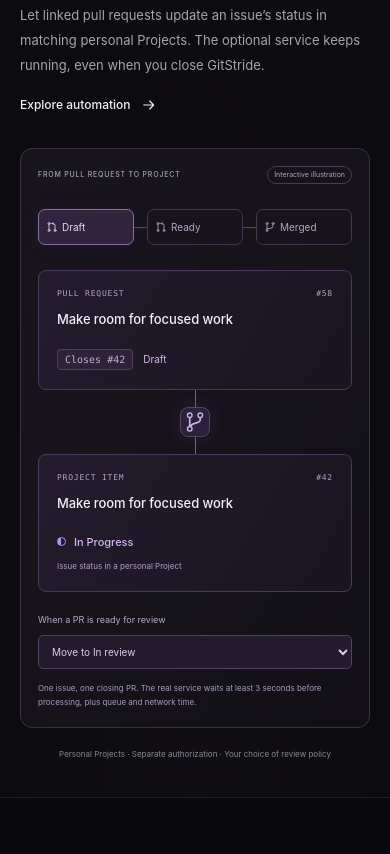
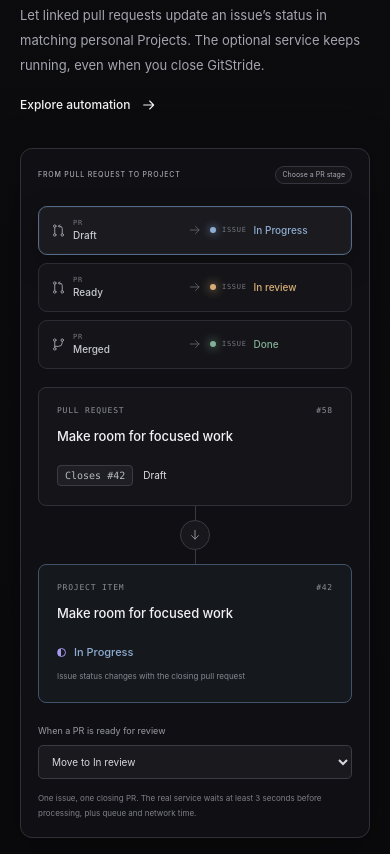
Before and after one commit to zwyyy456/app-support, an Astro site in the folder gitstride/: page / in a window 390 px wide. Shown: the part 3230-4084 px from the top of the page. Built offline with nearby package versions, Linux system fonts and the light colour scheme; Astro itself is replaced by a stand-in of ours; no server answers.

Commit message:
feat(automation): 展示 PR 驱动 Issue 状态流转
明确展示 Draft、Ready 和 Merged 对应的 Issue 状态。\n让 Ready 状态随评审策略动态更新，并补充交互检查。

```diff
--- a/gitstride/public/scripts/site.js
+++ b/gitstride/public/scripts/site.js
@@ -106,12 +106,16 @@
     let stage = 'draft';
     const policy = root.querySelector('[data-policy]');
     function update() {
-      const state = stage === 'merged' ? 'done' : stage === 'ready' && policy?.value === 'review' ? 'review' : 'progress';
+      const readyState = policy?.value === 'review' ? 'review' : 'progress';
+      const state = stage === 'merged' ? 'done' : stage === 'ready' ? readyState : 'progress';
       const labels = { progress: 'In Progress', review: 'In review', done: 'Done' };
       root.querySelector('[data-result]').dataset.result = state;
       root.querySelector('[data-result-label]').textContent = labels[state];
       root.querySelector('[data-result-dot]').className = `status-dot ${state}`;
       root.querySelector('[data-pr-state]').textContent = { draft: 'Draft', ready: 'Ready', merged: 'Merged' }[stage];
+      root.querySelector('[data-stage="ready"]').dataset.mapResult = readyState;
+      root.querySelector('[data-ready-target]').dataset.state = readyState;
+      root.querySelector('[data-ready-result-label]').textContent = labels[readyState];
       root.querySelectorAll('[data-stage]').forEach(button => button.setAttribute('aria-pressed', String(button.dataset.stage === stage)));
     }
     root.querySelectorAll('[data-stage]').forEach(button => button.addEventListener('click', () => {
--- a/gitstride/public/styles/site.css
+++ b/gitstride/public/styles/site.css
@@ -251,53 +251,64 @@ input::placeholder { color:#93939f; opacity:1; }
 .subissue>span:first-child { display:flex; align-items:center; gap:8px; }
 .subissue .icon { width:11px; height:11px; }
 /* Automation */
-.automation-section { margin-top:20px; border-block:1px solid var(--line-soft); background:radial-gradient(ellipse at 50% 100%,#29203425,transparent 65%),#0c0b0e; padding:95px 0 50px; }
+.automation-section { margin-top:20px; border-block:1px solid var(--line-soft); background:linear-gradient(180deg,#0c0c0f,#0a0a0c); padding:95px 0 50px; }
 .section-topline { display:grid; grid-template-columns:1.12fr .88fr; gap:100px; align-items:end; margin-bottom:44px; }
 .section-topline>div>p:not(.section-index),.section-topline>p { font-size:14px; line-height:1.9; }
 .section-topline .text-link { margin-top:16px; }
-.automation-demo { border:1px solid #3c3247; border-radius:12px; background:linear-gradient(120deg,#19151f,#121016); padding:28px; overflow:hidden; }
+.automation-demo { --flow-progress:#8eadd2; --flow-review:#d6ae75; --flow-done:#82b096; border:1px solid #303038; border-radius:12px; background:#101014; padding:28px; overflow:hidden; box-shadow:0 18px 55px #0004; }
 .flow-demo-heading { display:flex; align-items:center; justify-content:space-between; gap:15px; }
 .flow-demo-heading .eyebrow { font-size:9px; letter-spacing:1.4px; }
-.demo-pill { font-size:9px; color:#b5a4c6; border:1px solid #4a3858; border-radius:20px; padding:2px 9px; white-space:nowrap; }
-.flow-stages { display:flex; align-items:center; max-width:680px; margin:35px auto; }
-.flow-stages>button { display:flex; align-items:center; gap:10px; background:#17131d; color:#b4a5c4; border:1px solid #46354f; border-radius:7px; padding:12px 15px; flex:1; min-width:0; font-size:12px; transition:background .2s,border-color .2s; }
-.flow-stages>button>small { margin-left:auto; font:8px var(--mono); color:#a08bb4; }
-.flow-stages>button[aria-pressed="true"] { background:#32243f; border-color:#88709e; color:#ead8fc; box-shadow:0 0 20px #965dc511; }
-.flow-stages .icon { width:16px; height:16px; }
-.flow-stage-line { width:50px; height:1px; background:#5b416c; }
+.demo-pill { font-size:9px; color:#aaaab4; border:1px solid #35353e; background:#16161b; border-radius:20px; padding:2px 9px; white-space:nowrap; }
+.flow-stages { display:grid; grid-template-columns:repeat(3,minmax(0,1fr)); gap:12px; margin:30px 0 22px; }
+.flow-stages>button { position:relative; display:grid; grid-template-columns:minmax(0,1fr) auto minmax(0,1fr); align-items:center; gap:9px; min-width:0; padding:15px; color:#c7c7cf; text-align:left; background:#151519; border:1px solid #2c2c34; border-radius:9px; transition:background .2s,border-color .2s,box-shadow .2s; }
+.flow-stages>button:hover { background:#19191e; border-color:#41414a; }
+.flow-stages>button[aria-pressed="true"] { background:#1a1a1f; box-shadow:0 0 0 1px #ffffff08 inset,0 10px 28px #0004; }
+.flow-stages>button[aria-pressed="true"][data-map-result="progress"] { border-color:#536b88; }
+.flow-stages>button[aria-pressed="true"][data-map-result="review"] { border-color:#7d6546; }
+.flow-stages>button[aria-pressed="true"][data-map-result="done"] { border-color:#4e715d; }
+.flow-stage-source,.flow-stage-target { display:grid; grid-template-columns:auto 1fr; align-items:center; gap:2px 7px; min-width:0; }
+.flow-stage-source .icon { grid-row:1/3; width:15px; height:15px; color:#9a9aa4; }
+.flow-stage-source small,.flow-stage-target small { color:#777781; font:7px var(--mono); letter-spacing:.7px; text-transform:uppercase; }
+.flow-stage-source strong,.flow-stage-target strong { overflow:hidden; font-size:11px; font-weight:550; line-height:1.3; text-overflow:ellipsis; white-space:nowrap; }
+.flow-stage-arrow { display:grid; place-items:center; color:#5f5f69; }
+.flow-stage-arrow .icon { width:14px; height:14px; }
+.flow-stage-target { position:relative; padding-left:12px; }
+.flow-stage-target::before { content:""; position:absolute; left:0; width:6px; height:6px; border-radius:50%; background:currentColor; box-shadow:0 0 10px currentColor; }
+.flow-stage-target[data-state="progress"] { color:var(--flow-progress); }
+.flow-stage-target[data-state="review"] { color:var(--flow-review); }
+.flow-stage-target[data-state="done"] { color:var(--flow-done); }
 .flow-transfer { display:flex; align-items:center; max-width:870px; margin:auto; }
-.pull-card,.project-result { flex:1; min-width:0; background:linear-gradient(120deg,#241c2d,#19141f); border:1px solid #4b3859; padding:22px; border-radius:8px; }
-.mini-label { font:8px var(--mono); color:#b5a1c7; letter-spacing:.8px; display:flex; justify-content:space-between; gap:10px; }
+.pull-card,.project-result { flex:1; min-width:0; background:#151519; border:1px solid #303038; padding:22px; border-radius:8px; transition:border-color .2s,background .2s; }
+.mini-label { font:8px var(--mono); color:#8e8e99; letter-spacing:.8px; display:flex; justify-content:space-between; gap:10px; }
 .pull-card h3,.project-result h3 { font-size:14px; line-height:1.5; margin:17px 0 16px; letter-spacing:-.1px; }
-.code-token { font:10px var(--mono); padding:4px 7px; border:1px solid #523d63; border-radius:4px; color:#c7abd9; background:#2d2238; }
-.pull-state { display:inline-block; margin-left:10px; font-size:10px; color:#d4b7e6; }
+.code-token { font:10px var(--mono); padding:4px 7px; border:1px solid #3b3b44; border-radius:4px; color:#b8b8c1; background:#1e1e24; }
+.pull-state { display:inline-block; margin-left:10px; font-size:10px; color:#e0e0e5; }
 .connector { flex:0 0 140px; display:flex; align-items:center; }
-.connector>span:not(.brand-symbol) { height:1px; flex:1; background:linear-gradient(90deg,#503667,#a278bd); }
-.connector>span:last-child { background:linear-gradient(90deg,#a278bd,#503667); }
-.connector .brand-symbol { width:35px; height:35px; border-radius:10px; background:#2c203a; box-shadow:0 0 28px #9c64d32a; }
-.result-status { display:inline-flex; align-items:center; gap:8px; font-size:11px; color:#d4baf1; }
+.connector>span { height:1px; flex:1; background:#3a3a43; }
+.connector .icon { box-sizing:content-box; width:16px; height:16px; padding:8px; color:#9797a1; border:1px solid #3a3a43; border-radius:50%; background:#17171c; }
+.result-status { display:inline-flex; align-items:center; gap:8px; font-size:11px; color:var(--flow-progress); }
 .result-status strong { font-weight:500; }
-.result-note { display:block; font-size:8px; margin-top:6px; color:#b3a0c0; }
-.project-result[data-result="review"] { border-color:#836246; }
-.project-result[data-result="done"] { border-color:#52745f; }
-.project-result[data-result="done"] .result-status { color:#b7ddc4; }
-.project-result[data-result="review"] .result-status { color:#e0bc91; }
-.review-policy { display:flex; align-items:center; justify-content:center; gap:15px; margin-top:30px; color:#b9a9c8; font-size:10px; }
-.review-policy select { border:1px solid #544060; background:#231b2b; color:#dbcae9; border-radius:5px; font-size:10px; padding:7px 10px; max-width:100%; }
-.flow-note { text-align:center; font-size:9px; color:#ae99bf; max-width:750px; margin:13px auto 0; line-height:1.8; }
+.result-note { display:block; font-size:8px; margin-top:6px; color:#888893; }
+.project-result[data-result="progress"] { border-color:#40536b; background:#15181c; }
+.project-result[data-result="review"] { border-color:#69563d; background:#1a1814; }
+.project-result[data-result="done"] { border-color:#405e4b; background:#141915; }
+.project-result[data-result="done"] .result-status { color:var(--flow-done); }
+.project-result[data-result="review"] .result-status { color:var(--flow-review); }
+.review-policy { display:flex; align-items:center; justify-content:center; gap:15px; margin-top:26px; color:#9999a3; font-size:10px; }
+.review-policy select { border:1px solid #3b3b44; background:#19191e; color:#d7d7dd; border-radius:5px; font-size:10px; padding:7px 10px; max-width:100%; }
+.flow-note { text-align:center; font-size:9px; color:#7f7f8a; max-width:750px; margin:13px auto 0; line-height:1.8; }
 .section-caption { text-align:center; margin:19px auto 0; font-size:10px; color:var(--dim); }
 .confidence-section { padding:100px 0; border-bottom:1px solid var(--line-soft); }
 .confidence-intro .eyebrow { margin-bottom:25px; }
 .confidence-intro h2 { font-size:38px; }
 .confidence-grid { display:grid; grid-template-columns:repeat(3,1fr); gap:50px; margin-top:40px; }
-.confidence-grid article>.icon { color:#bab0cb; width:20px; height:20px; margin-bottom:15px; }
+.confidence-grid article>.icon { color:#9babbf; width:20px; height:20px; margin-bottom:15px; }
 .confidence-grid h3 { font-size:16px; margin-bottom:13px; line-height:1.5; }
 .confidence-grid p { font-size:12px; line-height:1.9; }
 .confidence-section>.text-link { margin-top:33px; font-size:12px; }
 .closing-cta { padding:105px 0 115px; text-align:center; }
 .cta-mark { margin:0 auto 22px; width:48px; height:48px; }
-.cta-mark .brand-symbol { width:48px; height:48px; border-radius:14px; box-shadow:0 0 60px #8a67bc2a; }
-.cta-mark .brand-symbol svg { width:33px; height:33px; }
+.cta-mark .brand-symbol { width:48px; height:48px; border-radius:12px; box-shadow:0 0 45px #086dfa24,0 7px 18px #0007; }
 .closing-cta .eyebrow { justify-content:center; font-size:9px; }
 .closing-cta h2 { margin-top:23px; font-size:52px; }
 .closing-cta>p:not(.eyebrow) { font-size:14px; margin:22px 0 28px; }
@@ -331,11 +342,11 @@ input::placeholder { color:#93939f; opacity:1; }
 .setup-section>div>p:not(.eyebrow) { margin:23px 0; font-size:14px; line-height:1.9; }
 .setup-steps article { display:flex; gap:19px; padding:24px 0; border-bottom:1px solid var(--line-soft); }
 .setup-steps article:first-child { padding-top:0; }
-.setup-steps article>span { width:27px; height:27px; display:grid; place-items:center; font:11px var(--mono); background:#231d2d; border:1px solid #463553; border-radius:50%; flex-shrink:0; color:#cdb3e3; }
+.setup-steps article>span { width:27px; height:27px; display:grid; place-items:center; font:11px var(--mono); background:#161a20; border:1px solid #35465c; border-radius:50%; flex-shrink:0; color:#8db8f4; }
 .setup-steps h3 { font-size:15px; margin-bottom:9px; }
 .setup-steps p { font-size:12px; line-height:1.8; }
 .control-strip { display:grid; grid-template-columns:1fr 1fr; gap:70px; border-block:1px solid var(--line); padding:42px 0; }
-.control-strip>div>.icon { color:#c1accf; margin-bottom:17px; }
+.control-strip>div>.icon { color:#9babbf; margin-bottom:17px; }
 .control-strip h3 { font-size:18px; margin-bottom:13px; }
 .control-strip p { font-size:13px; line-height:1.9; }
 .control-strip .text-link { font-size:12px; margin-top:13px; }
@@ -619,17 +630,15 @@ input::placeholder { color:#93939f; opacity:1; }
   .flow-demo-heading { gap:8px; }
   .flow-demo-heading .eyebrow { font-size:7px; letter-spacing:.8px; }
   .demo-pill { font-size:7px; padding:2px 6px; }
-  .flow-stages { margin:25px 0; }
-  .flow-stages>button { padding:9px 7px; gap:4px; font-size:10px; }
-  .flow-stages>button>small { display:none; }
-  .flow-stages .icon { width:12px; height:12px; }
-  .flow-stage-line { width:13px; }
+  .flow-stages { grid-template-columns:1fr; gap:8px; margin:22px 0 18px; }
+  .flow-stages>button { padding:12px; gap:8px; }
+  .flow-stage-source strong,.flow-stage-target strong { font-size:10px; }
   .flow-transfer { flex-direction:column; align-items:stretch; }
   .pull-card,.project-result { padding:18px; }
   .pull-card h3,.project-result h3 { font-size:13px; margin-top:12px; }
-  .connector { flex-basis:64px; flex-direction:column; align-self:center; }
-  .connector>span:not(.brand-symbol) { width:1px; min-height:14px; flex:1; }
-  .connector .brand-symbol { width:30px; height:30px; border-radius:8px; }
+  .connector { flex-basis:58px; flex-direction:column; align-self:center; }
+  .connector>span { width:1px; min-height:12px; flex:1; }
+  .connector .icon { width:14px; height:14px; padding:7px; transform:rotate(90deg); }
   .review-policy { flex-direction:column; align-items:stretch; gap:7px; margin-top:21px; font-size:9px; }
   .review-policy select { font-size:10px; padding:9px; }
   .flow-note { margin-top:12px; font-size:8px; text-align:left; }
--- a/gitstride/src/components/previews.mjs
+++ b/gitstride/src/components/previews.mjs
@@ -80,9 +80,13 @@ export function automationDemo(locale, compact = false) {
   const video = media.automationVideo[locale];
   if(video) return `<figure class="automation-video"><video controls playsinline preload="metadata" ${video.poster ? `poster="${esc(video.poster)}"` : ''}><source src="${esc(video.src)}" type="${esc(video.type || 'video/mp4')}"/>${esc(t('Your browser cannot play this video.','你的浏览器无法播放此视频。'))}</video><figcaption>${esc(video.caption || t('GitStride workflow recording','GitStride 工作流录屏'))}</figcaption></figure>`;
   return `<div class="automation-demo ${compact ? 'compact' : ''}" data-automation>
-    <div class="flow-demo-heading"><span class="eyebrow">${t('FROM PULL REQUEST TO PROJECT','从 PULL REQUEST 到 PROJECT')}</span><span class="demo-pill">${t('Interactive illustration','交互示意')}</span></div>
-    <div class="flow-stages" role="group" aria-label="${t('Sample pull request state','示例 PR 状态')}"><button type="button" data-stage="draft" aria-pressed="true">${icon('pull')}<span>Draft</span><small>01</small></button><span class="flow-stage-line" aria-hidden="true"></span><button type="button" data-stage="ready" aria-pressed="false">${icon('pull')}<span>Ready</span><small>02</small></button><span class="flow-stage-line" aria-hidden="true"></span><button type="button" data-stage="merged" aria-pressed="false">${icon('merge')}<span>Merged</span><small>03</small></button></div>
-    <div class="flow-transfer"><div class="pull-card"><span class="mini-label">PULL REQUEST <span class="mono">#58</span></span><h3>${t('Make room for focused work','给专注的工作留一点空间')}</h3><span class="code-token">Closes #42</span><span class="pull-state" data-pr-state>Draft</span></div><div class="connector" aria-hidden="true"><span></span>${logo()}<span></span></div><div class="project-result" data-result="progress"><span class="mini-label">PROJECT ITEM <span class="mono">#42</span></span><h3>${t('Make room for focused work','给专注的工作留一点空间')}</h3><span class="result-status" aria-live="polite"><i class="status-dot progress" data-result-dot></i><strong data-result-label>In Progress</strong></span><span class="result-note">${t('Issue status in a personal Project','Issue 在个人 Project 中的状态')}</span></div></div>
+    <div class="flow-demo-heading"><span class="eyebrow">${t('FROM PULL REQUEST TO PROJECT','从 PULL REQUEST 到 PROJECT')}</span><span class="demo-pill">${t('Choose a PR stage','选择 PR 阶段')}</span></div>
+    <div class="flow-stages" role="group" aria-label="${t('Choose a pull request stage to see the matching issue status','选择 PR 阶段，查看对应的 Issue 状态')}">
+      <button type="button" data-stage="draft" data-map-result="progress" aria-pressed="true"><span class="flow-stage-source">${icon('pull')}<small>PR</small><strong>Draft</strong></span><span class="flow-stage-arrow">${icon('arrow')}</span><span class="flow-stage-target" data-state="progress"><small>Issue</small><strong>In Progress</strong></span></button>
+      <button type="button" data-stage="ready" data-map-result="review" aria-pressed="false"><span class="flow-stage-source">${icon('pull')}<small>PR</small><strong>Ready</strong></span><span class="flow-stage-arrow">${icon('arrow')}</span><span class="flow-stage-target" data-ready-target data-state="review"><small>Issue</small><strong data-ready-result-label>In review</strong></span></button>
+      <button type="button" data-stage="merged" data-map-result="done" aria-pressed="false"><span class="flow-stage-source">${icon('merge')}<small>PR</small><strong>Merged</strong></span><span class="flow-stage-arrow">${icon('arrow')}</span><span class="flow-stage-target" data-state="done"><small>Issue</small><strong>Done</strong></span></button>
+    </div>
+    <div class="flow-transfer"><div class="pull-card"><span class="mini-label">PULL REQUEST <span class="mono">#58</span></span><h3>${t('Make room for focused work','给专注的工作留一点空间')}</h3><span class="code-token">Closes #42</span><span class="pull-state" data-pr-state>Draft</span></div><div class="connector" aria-hidden="true"><span></span>${icon('arrow')}<span></span></div><div class="project-result" data-result="progress"><span class="mini-label">PROJECT ITEM <span class="mono">#42</span></span><h3>${t('Make room for focused work','给专注的工作留一点空间')}</h3><span class="result-status" aria-live="polite"><i class="status-dot progress" data-result-dot></i><strong data-result-label>In Progress</strong></span><span class="result-note">${t('Issue status changes with the closing pull request','Issue 状态随关闭关联 PR 一起变化')}</span></div></div>
     <div class="review-policy"><label for="review-policy-${compact ? 'home' : 'page'}">${t('When a PR is ready for review','当 PR 进入待评审状态')}</label><select id="review-policy-${compact ? 'home' : 'page'}" data-policy><option value="review">${t('Move to In review','移至 In review')}</option><option value="progress">${t('Keep in In Progress','保持在 In Progress')}</option></select></div>
     <p class="flow-note">${t('One issue, one closing PR. The real service waits at least 3 seconds before processing, plus queue and network time.','此处演示一个 Issue 对应一个关闭关联 PR。真实服务会等待至少 3 秒再处理，另有队列和网络耗时。')}</p>
   </div>`;
```
Also changed, not shown: 1 other file.
